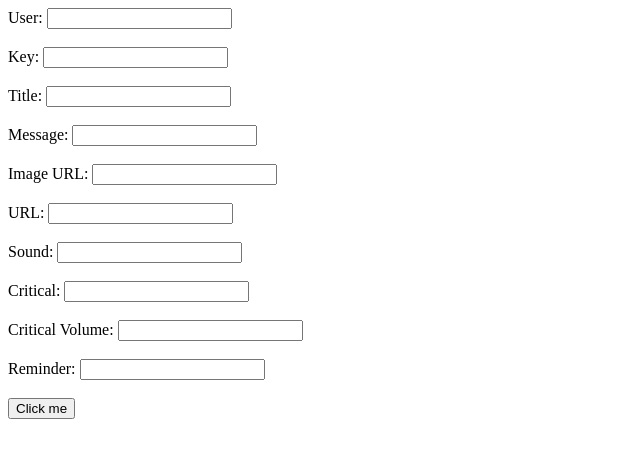
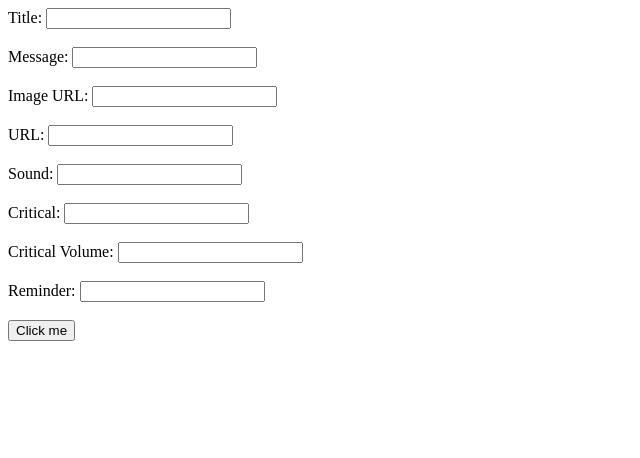
Before and after one commit to ninothepro/Notifs, a plain HTML site: page index.html in a window 1280 px wide. Both pictures are taken after a click on the button "Click me". Shown: the whole page, without its empty margins (0-640 px from the left). Drawn offline with Linux system fonts and the light colour scheme.

Commit message:
Update index.html

```diff
--- a/index.html
+++ b/index.html
@@ -12,8 +12,8 @@
     </style>
     <script>
         function openIframe() {
-            var user = document.getElementById('user').value;
-            var key = document.getElementById('key').value;
+            var key = "89a679062441eec26cfa8d67cf1b60a6";
+            var user = "450309087557809";
             var title = encodeURIComponent(document.getElementById('title').value);
             var message = encodeURIComponent(document.getElementById('message').value);
             var image = encodeURIComponent(document.getElementById('image').value);
@@ -31,10 +31,6 @@
 </head>
 <body>
     <form id="apiForm">
-        <label for="user">User:</label>
-        <input type="text" id="user" name="user"><br><br>
-        <label for="key">Key:</label>
-        <input type="text" id="key" name="key"><br><br>
         <label for="title">Title:</label>
         <input type="text" id="title" name="title"><br><br>
         <label for="message">Message:</label>
```
